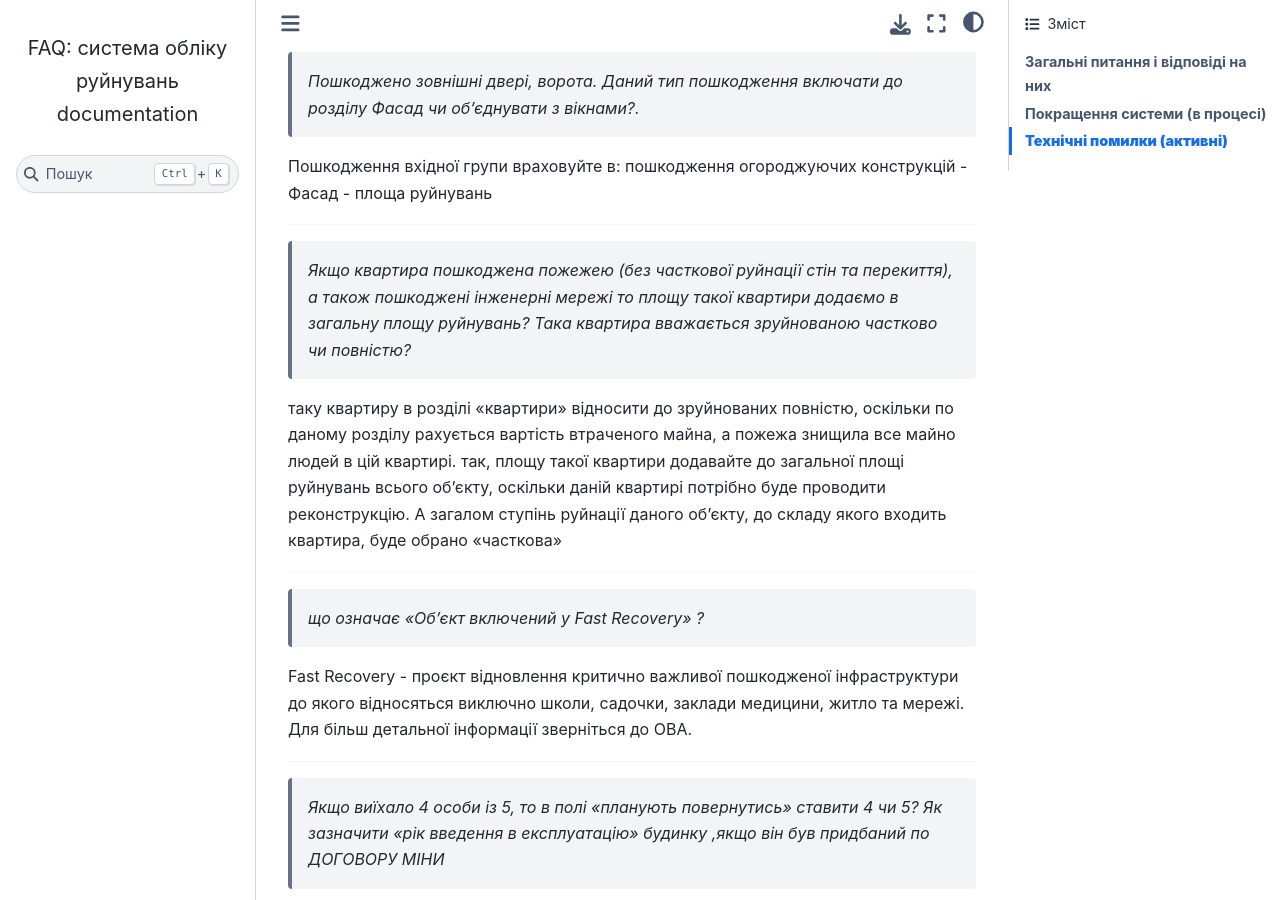
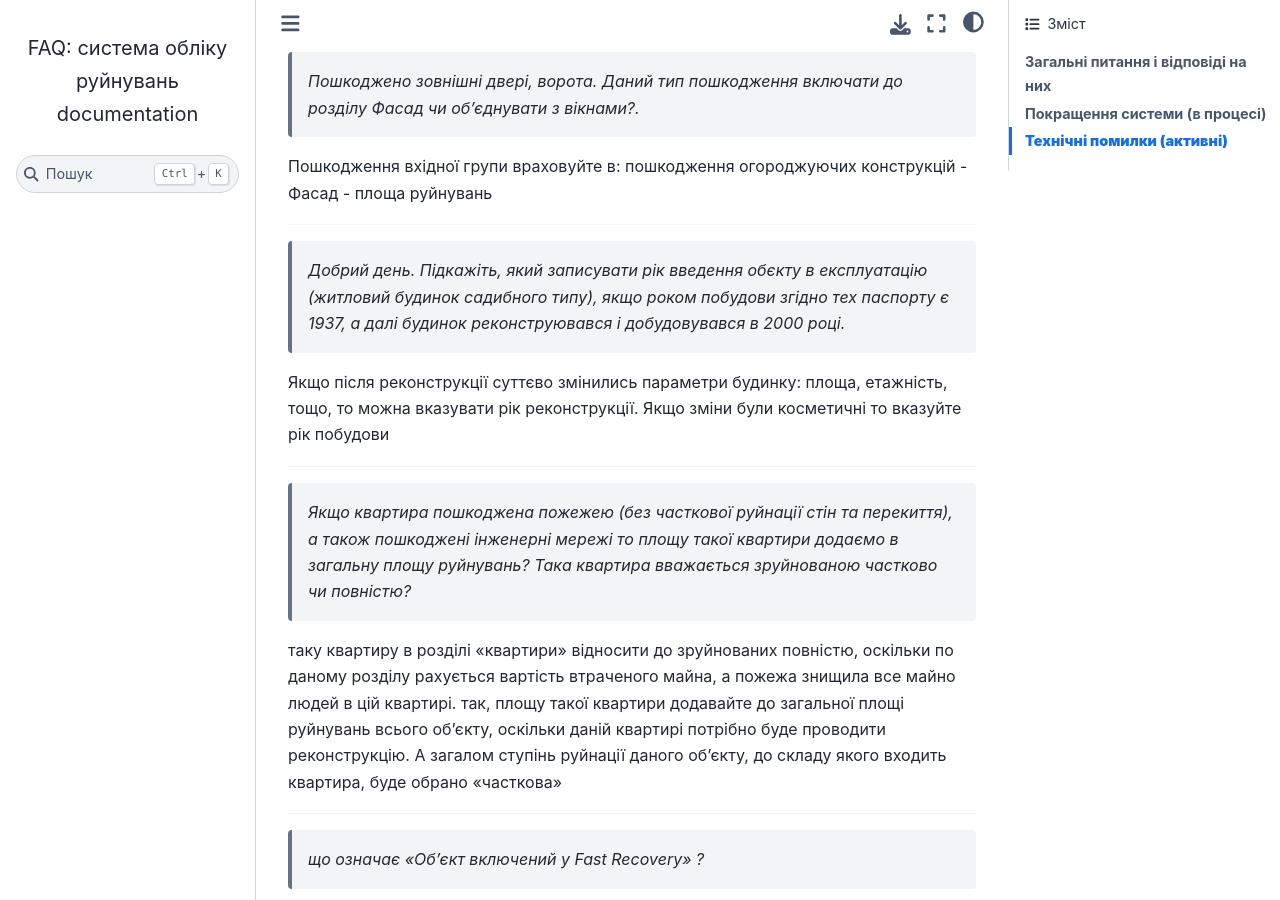
Before and after one commit to hp0404/docs.rebuild, a Sphinx documentation site: the page built from docs/source/index.md, in a window 1280 px wide and 900 px high, scrolled down 12377 px. Built offline with Sphinx 7.4.7 and the Sphinx Book theme 1.1.4, drawn with Linux system fonts in a browser that asks for light colours; some of the changed text lies outside the part shown.

Commit message:
Updated docs

```diff
--- a/docs/source/index.md
+++ b/docs/source/index.md
@@ -293,6 +293,11 @@
 
 Пошкодження вхідної групи враховуйте в:
 пошкодження огороджуючих конструкцій - Фасад - площа руйнувань
+
+---
+> *Добрий день. Підкажіть, який записувати рік введення обєкту в експлуатацію (житловий будинок садибного типу), якщо роком побудови згідно тех паспорту є 1937, а далі будинок реконструювався і добудовувався в 2000 році.*
+
+Якщо після реконструкції суттєво змінились параметри будинку: площа, етажність, тощо, то можна вказувати рік реконструкції. Якщо зміни були косметичні то вказуйте рік побудови
 
 ---
 > *Якщо квартира пошкоджена пожежею (без часткової руйнації стін та перекиття), а також пошкоджені інженерні мережі то площу такої квартири додаємо в загальну площу руйнувань? Така квартира вважається зруйнованою частково чи повністю?*
```
Also changed, not shown: other parts of docs/source/index.md (+1 -1 lines).
